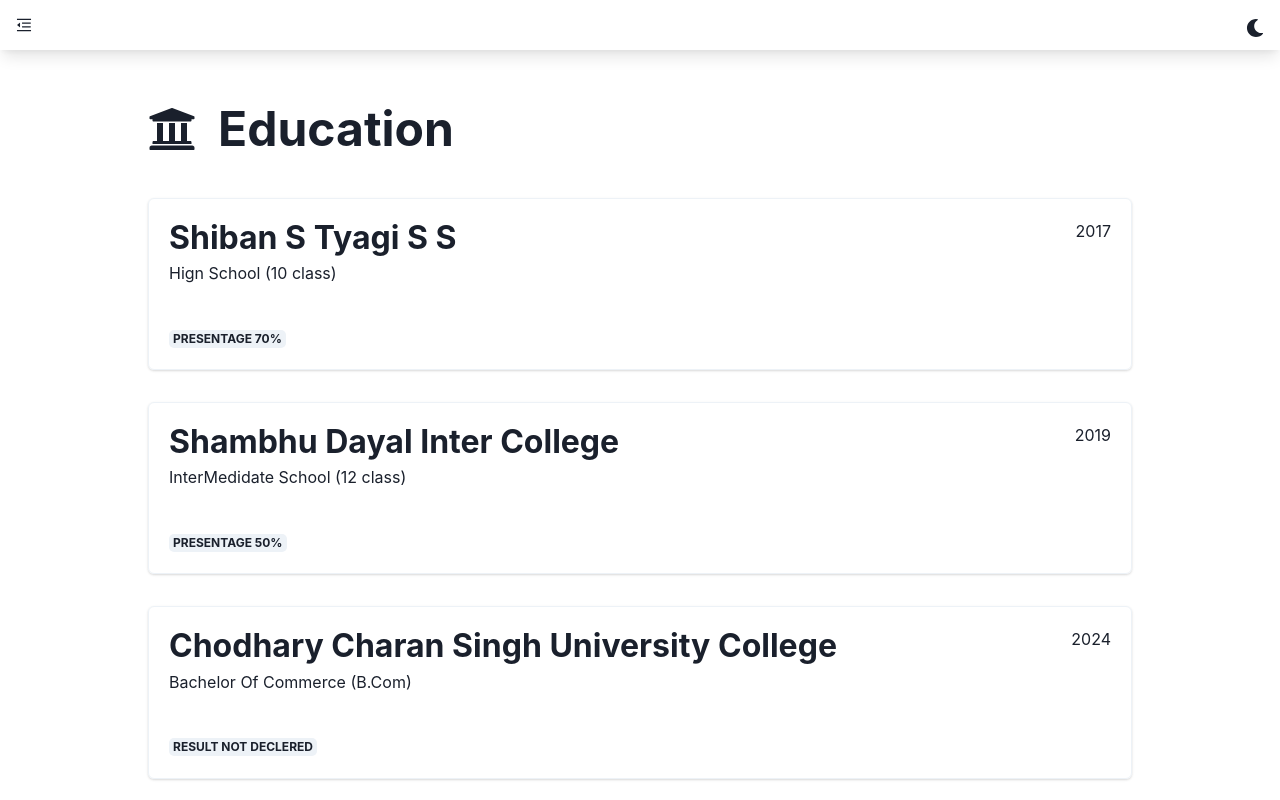
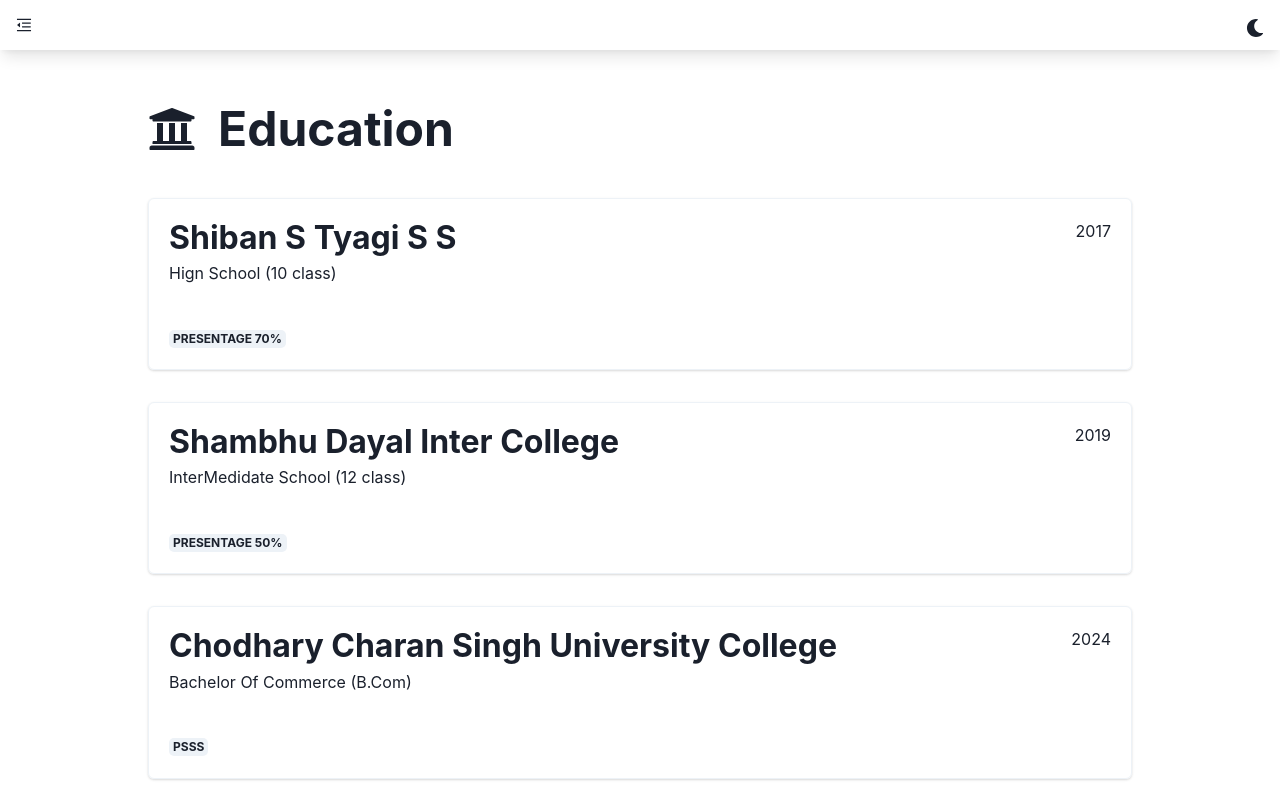
Before and after one commit to deepak10100/-portfolio, a React (Create React App) app: page /about-me in a window 1280 px wide. Shown: the top 800 px of the page. Built offline with nearby package versions, Linux system fonts and the light colour scheme.

Commit message:
result update

```diff
--- a/src/components/About.jsx
+++ b/src/components/About.jsx
@@ -14,7 +14,7 @@
           </HStack>
             <AboutCard heading={"Shiban S Tyagi S S"} text={'Hign School (10 class)'} year={'2017'} per={'Presentage 70%'}  />
             <AboutCard heading={"Shambhu Dayal Inter College"} text={'InterMedidate School (12 class)'} per={"Presentage 50%"} year={'2019'}  />
-            <AboutCard heading={"Chodhary Charan Singh University College"} text={'Bachelor Of Commerce (B.Com)'} per={"Result Not Declered"} year={'2024'}  />
+            <AboutCard heading={"Chodhary Charan Singh University College"} text={'Bachelor Of Commerce (B.Com)'} per={"Psss"} year={'2024'}  />
         </Stack>
      </Container>
     </>
```
